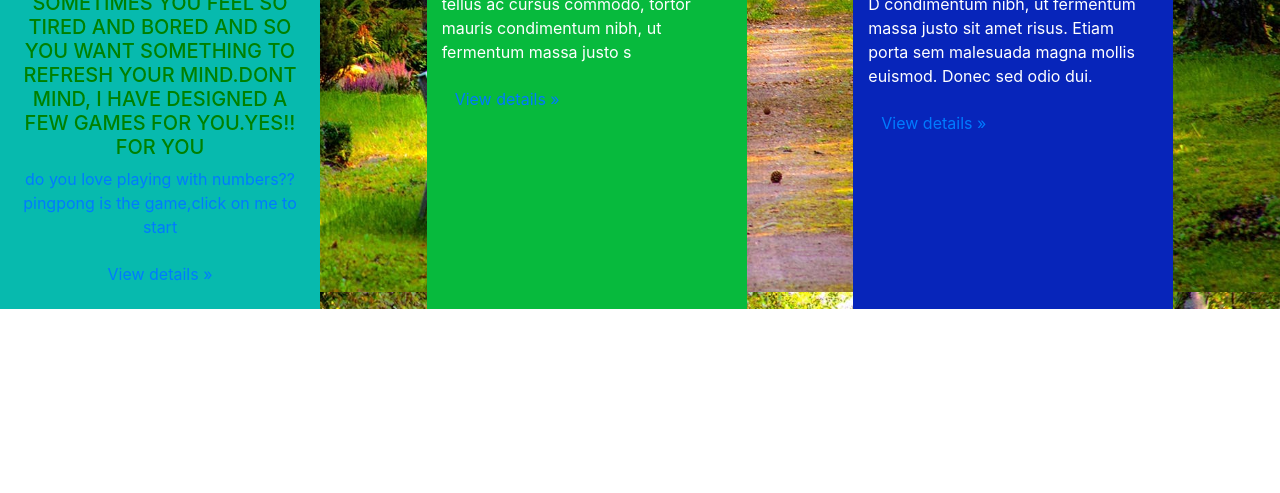
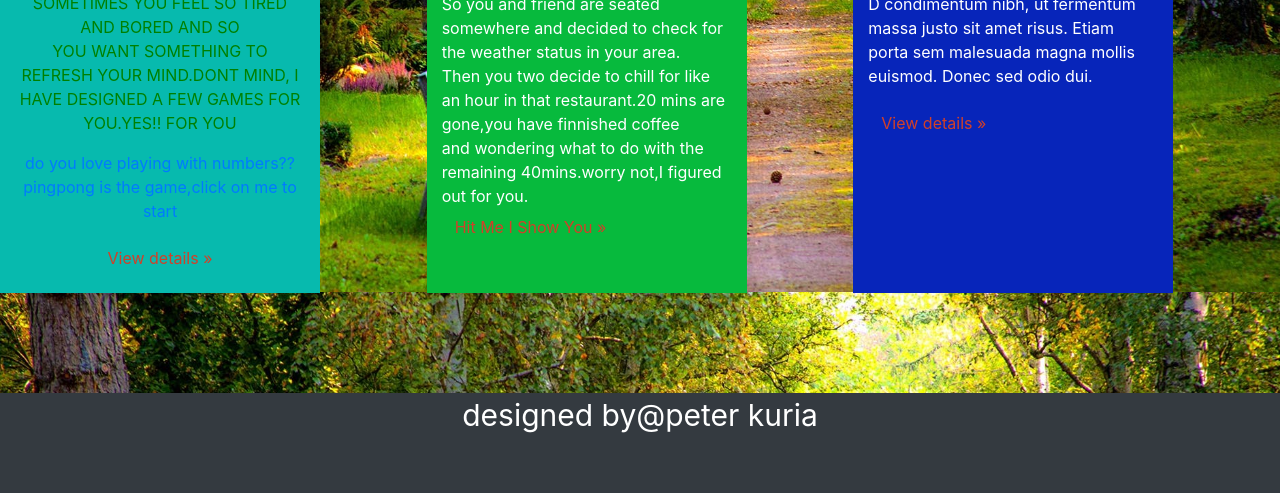
Before and after one commit to peter302/worldwideweather, a plain HTML site: page forecast.html in a window 1280 px wide. Shown: the part 561-1054 px from the top of the page. Before the commit the page ends 870 px from the top, so only its background shows below. Drawn offline with nearby package versions, Linux system fonts and the light colour scheme.

Commit message:
modified pig dice

```diff
--- a/forecast.html
+++ b/forecast.html
@@ -60,26 +60,28 @@
             </div>
 		<div class="col-md-3" style="background-color:#07baae;text-align:center;color:white;">
       <h style="text-align:center;font-size:30px;">PinPong</h>
-			<h2 style="font-size:20px;color:green;">
+			<p style=";color:green;">
 				SOMETIMES YOU FEEL SO TIRED AND BORED AND SO<br>
         YOU WANT SOMETHING TO REFRESH YOUR MIND.DONT MIND, I HAVE DESIGNED A FEW GAMES FOR YOU.YES!! FOR YOU
-			</h2>
+			</p>
 			<p>
          <a href="pingpong/index.html">do you love playing with numbers??pingpong is the game,click on me to start</a>
 			</p>
 			<p>
-				<a class="btn" href="#">View details »</a>
+				<a class="btn" href="#" style="color:#d14029">View details »</a>
 			</p>
 		</div>
 		<div class="col-md-3 offset-1"style="background-color:#07ba3d;color:white;">
 			<h2>
-				Heading
+				Pig dice
 			</h2>
 			<p>
-				tellus ac cursus commodo, tortor mauris condimentum nibh, ut fermentum massa justo s
+				So you and friend are seated somewhere and decided to check for the weather status in your area.<br>
+        Then you two decide to chill for like an hour in that restaurant.20 mins are gone,you have finnished coffee<br>
+        and wondering what to do with the remaining  40mins.worry not,I figured out for you.<br>
+        <a class="btn" href="pig-dice/index.html" style="color:#d14029">Hit Me I Show You »</a>
 			</p>
 			<p>
-				<a class="btn" href="#">View details »</a>
 			</p>
 		</div>
 		<div class="col-md-3 offset-1"style="background-color:#0725ba;color:white;">
@@ -90,10 +92,12 @@
 				D condimentum nibh, ut fermentum massa justo sit amet risus. Etiam porta sem malesuada magna mollis euismod. Donec sed odio dui.
 			</p>
 			<p>
-				<a class="btn" href="#">View details »</a>
+				<a class="btn" href="#"style="color:#d14029">View details »</a>
 			</p>
 		</div>
 	</div>
+  <div class="footer bg-dark" style="  margin-top: 100px;height: 100px;margin-left: -15px;
+  text-align: center;margin-right: -15px;color: white;font-size: 30px;"><p>designed by@peter kuria</p></div>
 </div>
 <script
   src="https://code.jquery.com/jquery-3.3.1.min.js"
--- a/forecast.js
+++ b/forecast.js
@@ -22,7 +22,7 @@ function forecast(){
 forecast();
 function display(data){
   return "<h2>Thank you for your permission!</h2>"+
-          "<h2>Our system has determined that"+" "+data.name+data.sys.country+" "+"is your nearest weather station</h2>"+
+          "<h2>Our system has determined that"+" "+data.name+" "+data.sys.country+" "+"is your nearest weather station</h2>"+
          "<h2 style='font-size:15px'>current weather for:"+data.name+" "+data.sys.country+"</h2>"+
          "<h2 style='font-size:15px'>longtude:"+data.coord.lon+"&deg</h2>"+
          "<h2 style='font-size:15px'>latitude:"+data.coord.lat+"&deg</h2>"+
@@ -33,8 +33,8 @@ function display(data){
          "<h2 style='font-size:15px'>temp_max"+data.main.temp_max+"&deg C</h2>"+
          "<h2 style='font-size:15px'>humidity:"+data.main.humidity+"%</h2>"+
          "<h2 style='font-size:15px'>pressure:"+data.main.pressure+"hpa</h2>"+
-         "<h2 style='font-size:15px'>sea_level:"+data.main.sea_level+"hpa</h2>"+
-         "<h2 style='font-size:15px'>grnd_level:"+data.main.grnd_level+"hpa</h2>"+
+         "<h2 style='font-size:15px'>sea_level pressure:"+data.main.sea_level+"hpa</h2>"+
+         "<h2 style='font-size:15px'>grnd_level pressure:"+data.main.grnd_level+"hpa</h2>"+
          "<h2 style='font-size:15px'>wind speed:"+data.wind.speed+"m/s</h2>"+
          "<h2 style='font-size:15px'>wind direction:"+data.wind.deg+"&deg</h2>"+
          "<h2 style='font-size:15px'>clouds:"+data.clouds.all+"%</h2>"
--- a/worldwideweather.css
+++ b/worldwideweather.css
@@ -38,3 +38,14 @@ body{
   color: white;
   background-attachment: fixed;
 }
+.footer{
+  margin-top: 100px;
+  height: 100px;
+  margin-left: -90px;
+  text-align: center;
+  margin-right: -90px;
+  color: white;
+  font-size: 30px;
+  background-image: url("dice.jpeg");
+  background-size: cover;
+}
```
Also changed, not shown: dice.jpeg (added).
